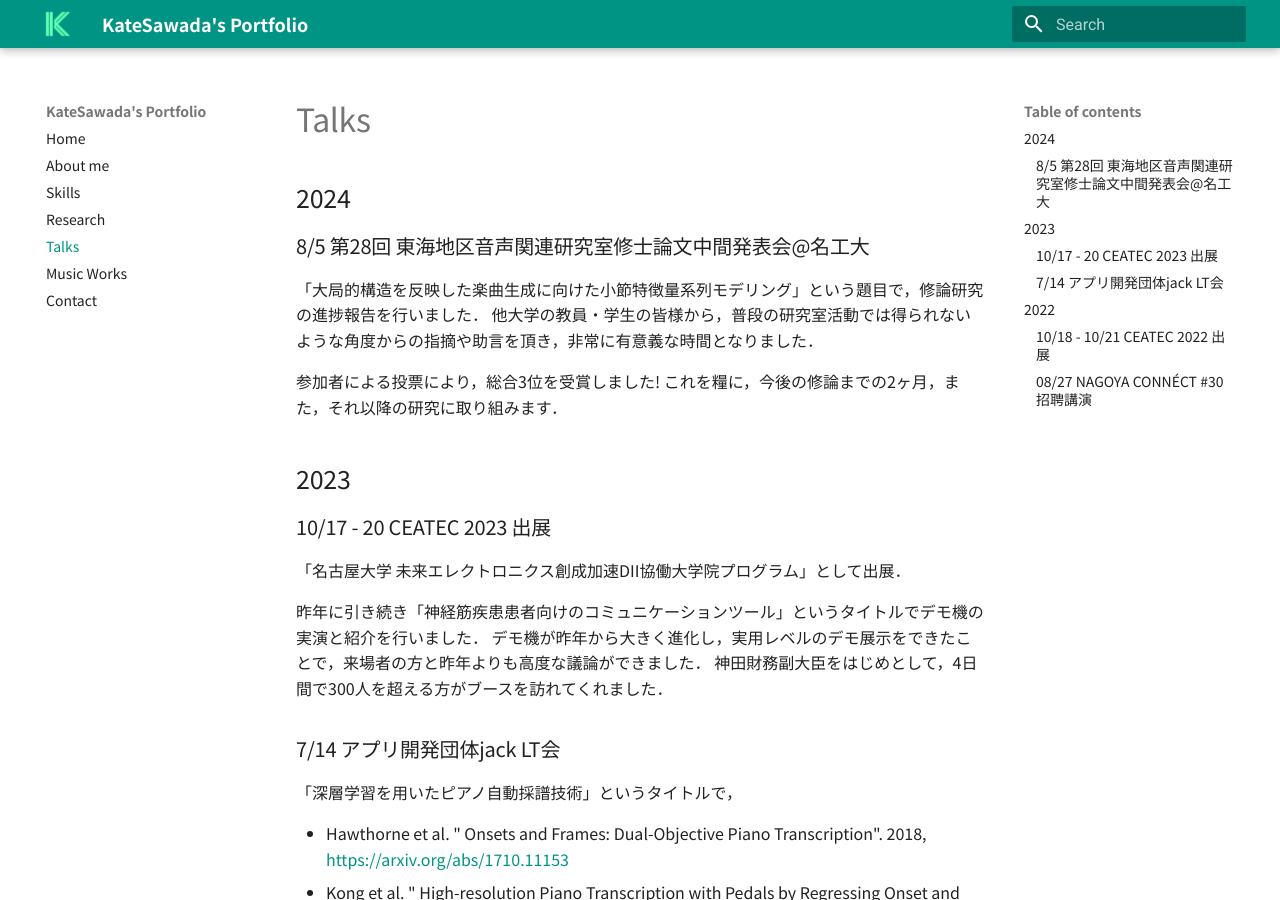
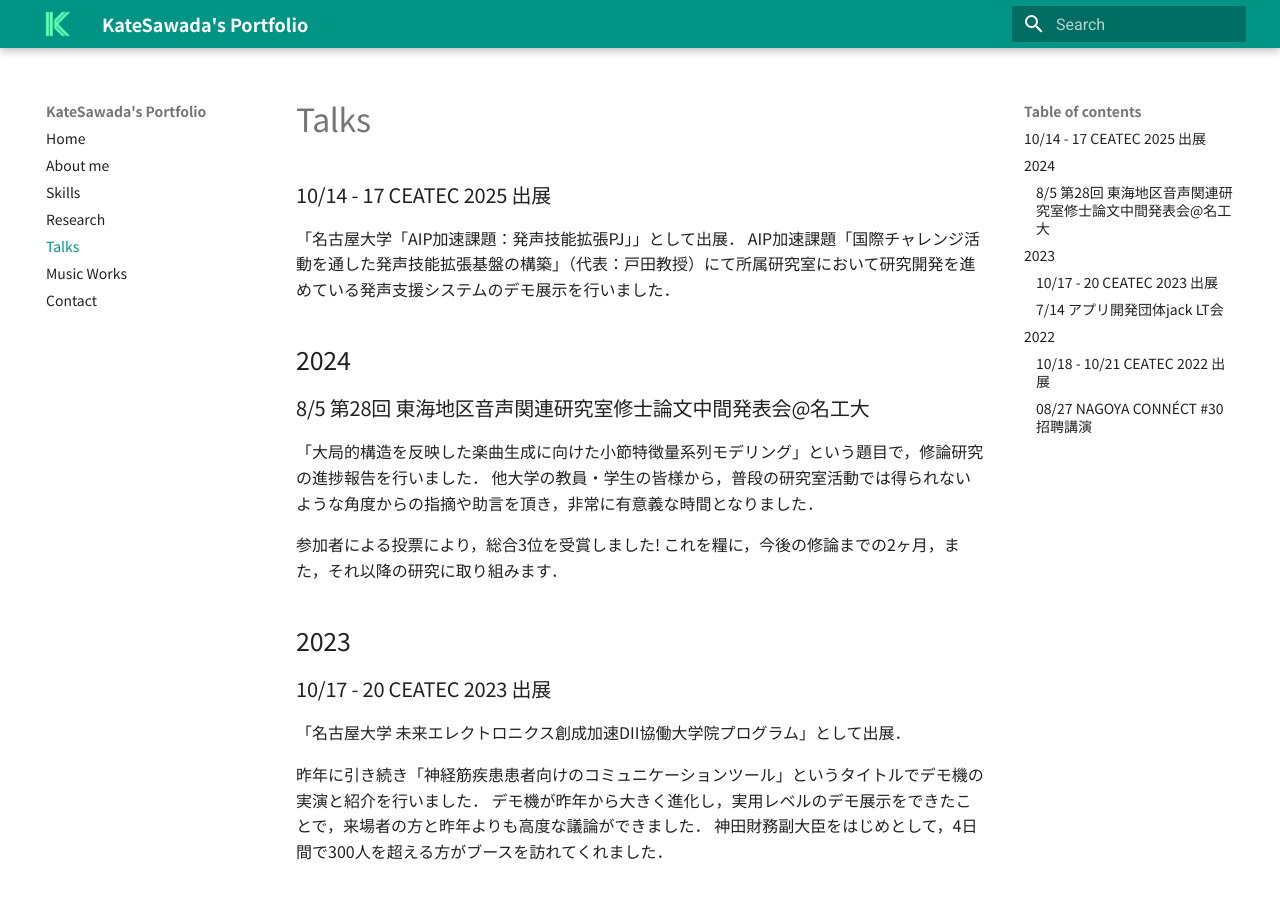
Before and after one commit to KateSawada/KateSawada.github.io, an MkDocs documentation site: the page built from docs/talks.md, in a window 1280 px wide and 900 px high. Built offline with MkDocs 1.6.1 and Material for MkDocs 9.7.7, drawn with Linux system fonts in a browser that asks for light colours; nearby versions of some CDN libraries.

Commit message:
add CEATEC2025

```diff
--- a/docs/talks.md
+++ b/docs/talks.md
@@ -3,6 +3,10 @@ title: Talks
 ---
 
 # Talks
+
+### 10/14 - 17 CEATEC 2025 出展
+「名古屋大学「AIP加速課題：発声技能拡張PJ」」として出展．
+AIP加速課題「国際チャレンジ活動を通した発声技能拡張基盤の構築」（代表：戸田教授）にて所属研究室において研究開発を進めている発声支援システムのデモ展示を行いました．
 
 ## 2024
 
```
